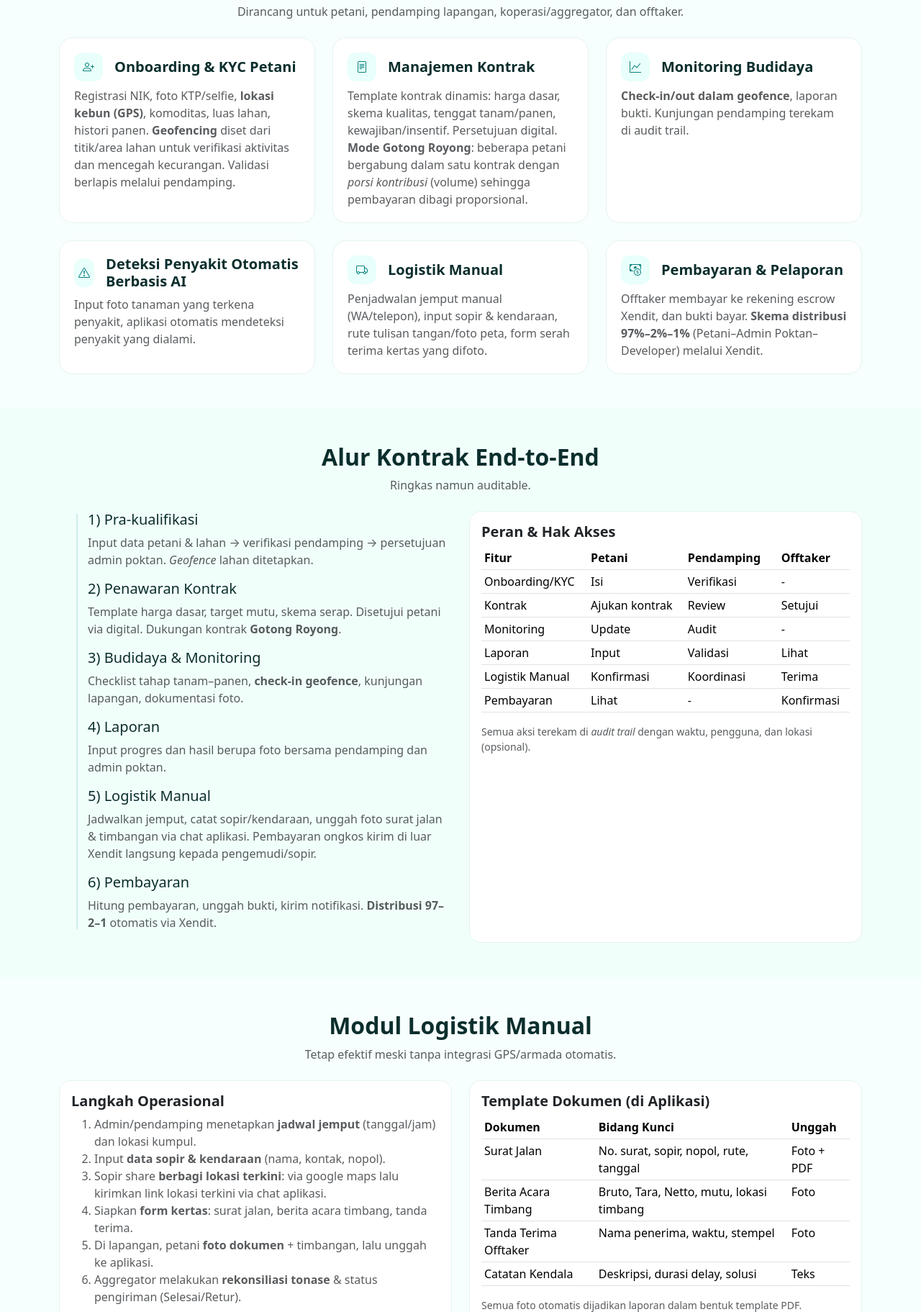
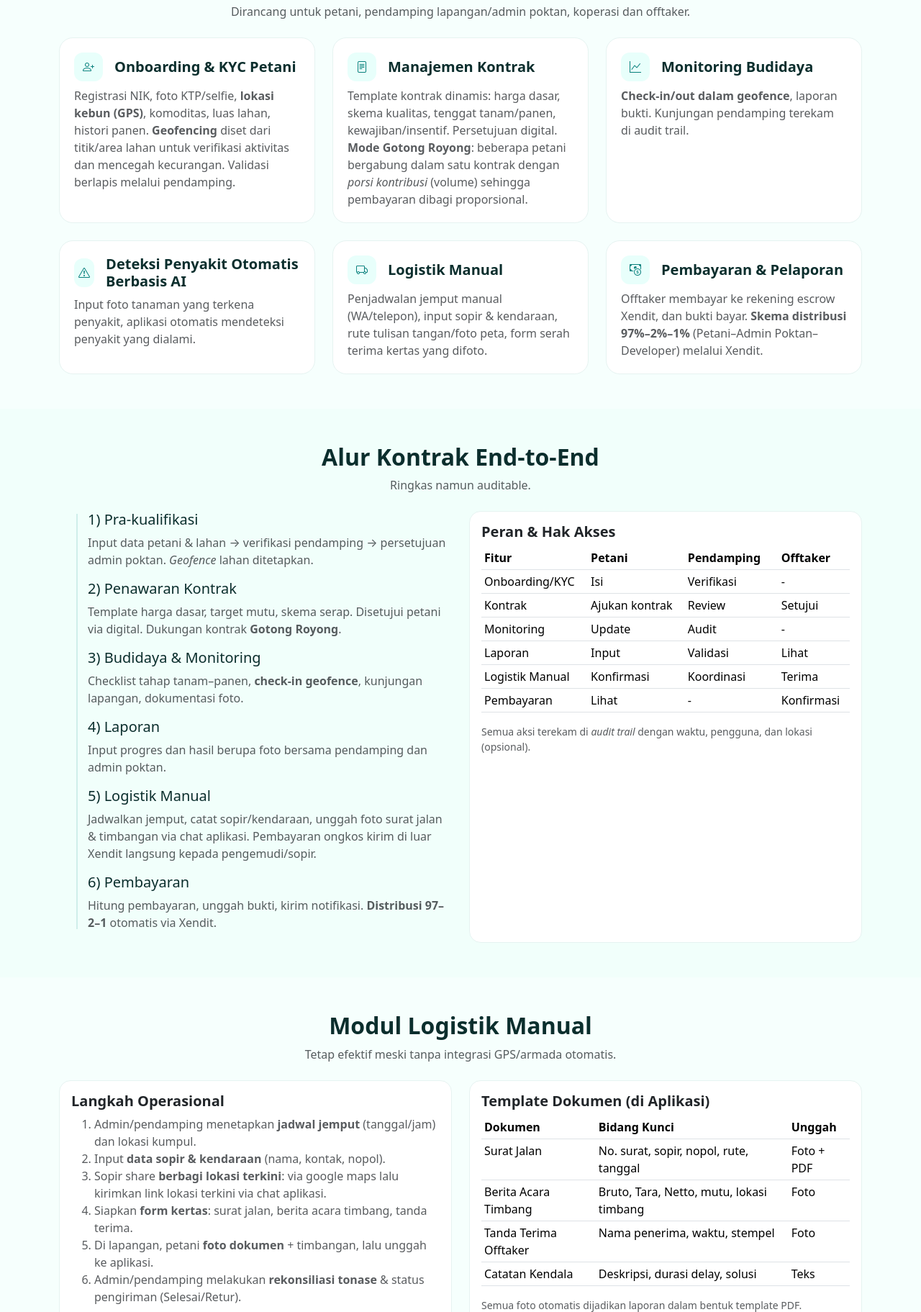
Before and after one commit to afiffadhilahiftiar/cofarm, a plain HTML site: page index.html in a window 1280 px wide. Shown: the part 737-2560 px from the top of the page at 72% size. Drawn offline with nearby package versions, Linux system fonts and the light colour scheme.

Commit message:
Update index.html

```diff
--- a/index.html
+++ b/index.html
@@ -105,7 +105,7 @@
   <section id="fitur" class="py-5">
     <div class="container section-title text-center mb-4">
       <h2 class="mb-2">Fitur Utama</h2>
-      <p class="text-muted">Dirancang untuk petani, pendamping lapangan, koperasi/aggregator, dan offtaker.</p>
+      <p class="text-muted">Dirancang untuk petani, pendamping lapangan/admin poktan, koperasi dan offtaker.</p>
     </div>
     <div class="container">
       <div class="row g-4">
@@ -230,7 +230,7 @@
               <li>Sopir share <strong>berbagi lokasi terkini</strong>: via google maps lalu kirimkan link lokasi terkini via chat aplikasi.</li>
               <li>Siapkan <strong>form kertas</strong>: surat jalan, berita acara timbang, tanda terima.</li>
               <li>Di lapangan, petani <strong>foto dokumen</strong> + timbangan, lalu unggah ke aplikasi.</li>
-              <li>Aggregator melakukan <strong>rekonsiliasi tonase</strong> & status pengiriman (Selesai/Retur).</li>
+              <li>Admin/pendamping melakukan <strong>rekonsiliasi tonase</strong> & status pengiriman (Selesai/Retur).</li>
             </ol>
             <div class="alert alert-success small mb-0"><i class="bi bi-lightbulb"></i> Tip: pakai Google Maps dengan berbagi lokasi (<code>Hingga dinonaktifkan</code>) untuk memudahkan pelacakan.</div>
           </div>
```
